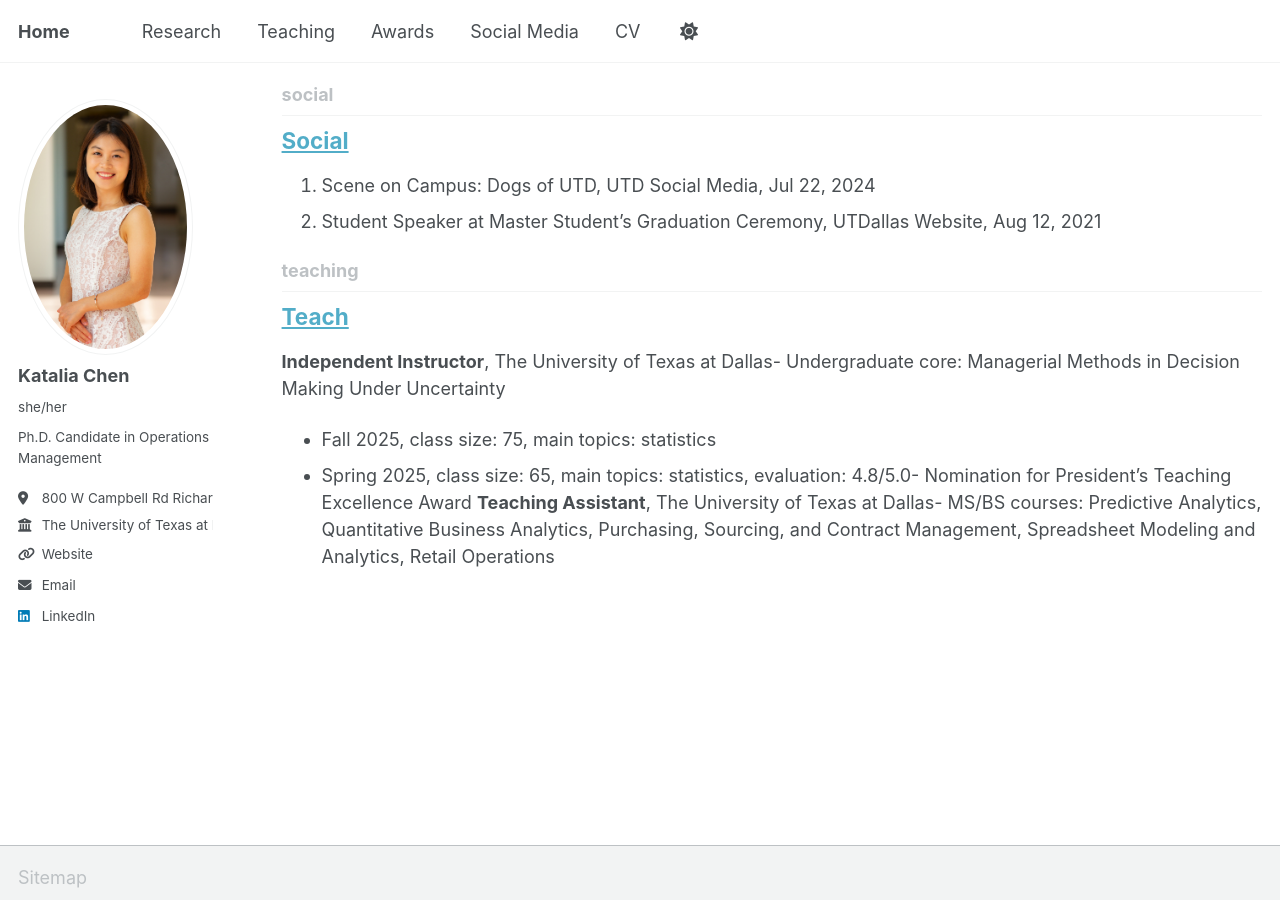
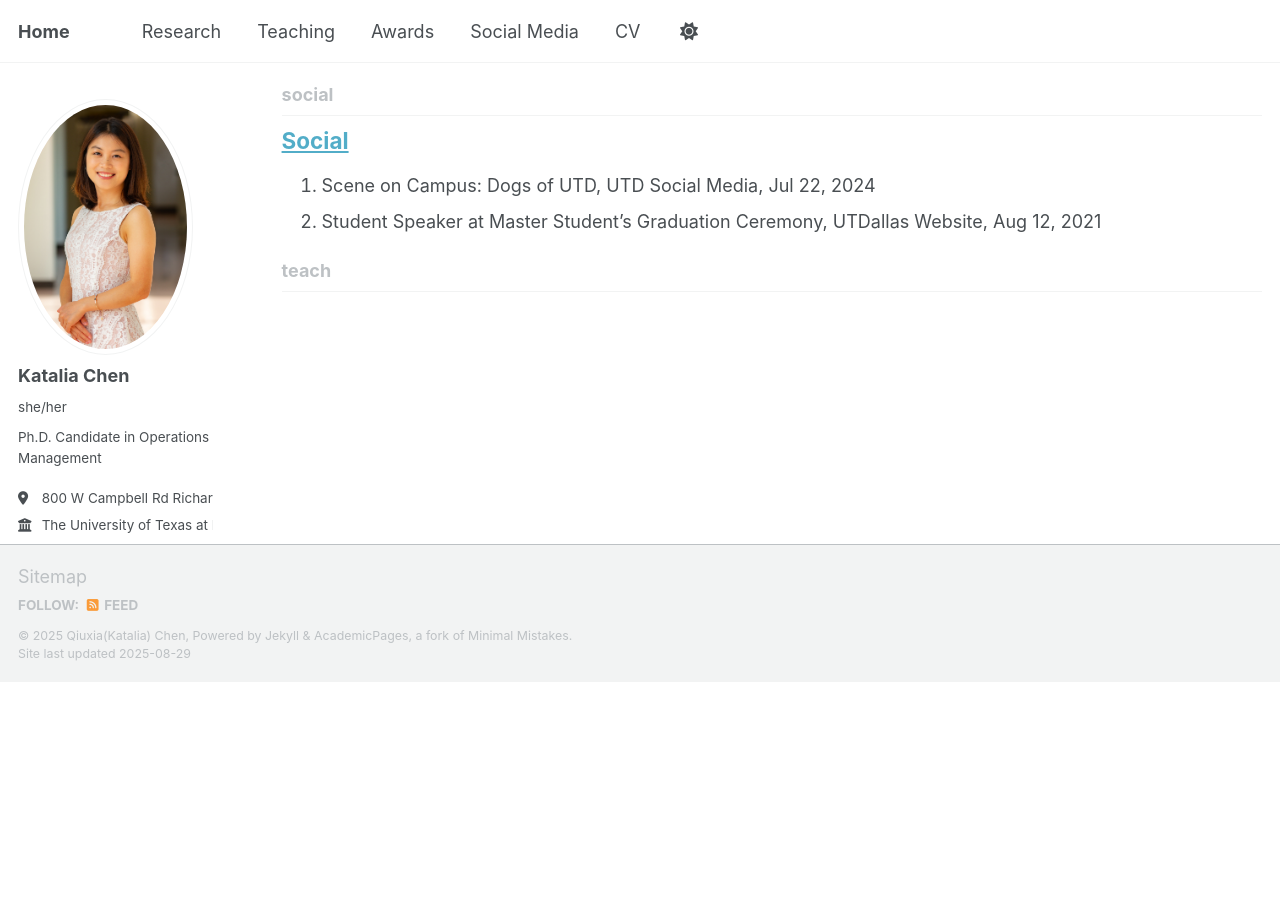
Before and after one commit to qxc2/katalia2, a Jekyll site: the page built from _pages/collection-archive.html, in a window 1280 px wide and 900 px high, scrolled down 484 px. Built offline with Jekyll 4.4.1, drawn with Linux system fonts in a browser that asks for light colours; a script that is not in the unit is left out; after the commit the page ends 1166 px from its top, so only the background shows below that; part of the change alters nothing that is shown.

Commit message:
Update _config.yml

```diff
--- a/_config.yml
+++ b/_config.yml
@@ -202,7 +202,7 @@ collections:
   research:
     output: true
     permalink: /:collection/:path/
-  teaching:
+  teach:
     output: true
     permalink: /:collection/:path/
   awards:
```
